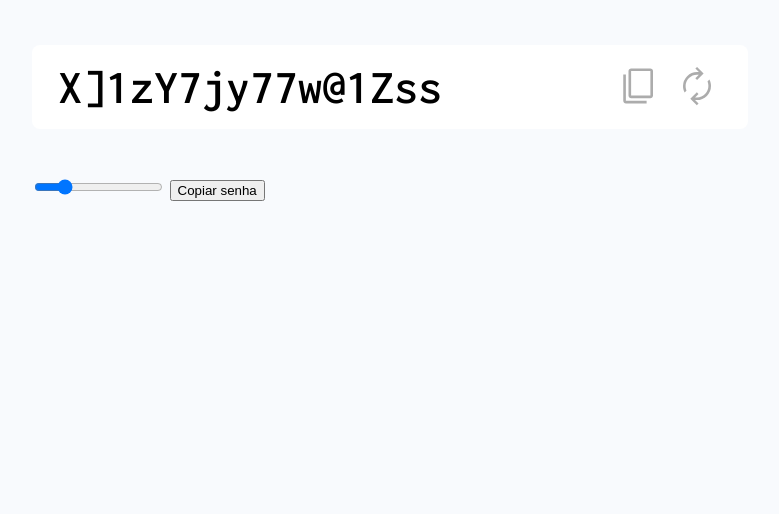
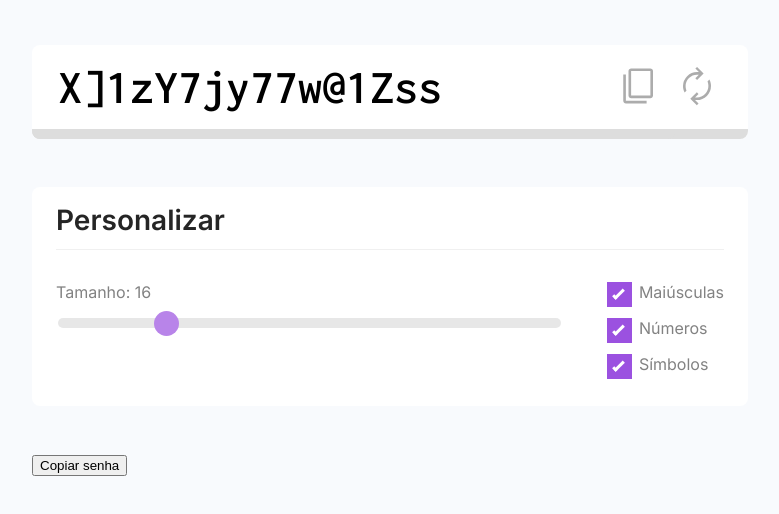
Before and after one commit to marlisonmourao/Gerador-de-senha, a plain HTML site: page index.html in a window 1280 px wide. Shown: the part 118-632 px from the top of the page, without its empty margins (250-1029 px from the left). Drawn offline with Linux system fonts and the light colour scheme; files whose address does not match are found by name.

Commit message:
styling elements

```diff
--- a/index.html
+++ b/index.html
@@ -30,17 +30,48 @@
             <button id="renew"><img src="./assets//renew.svg"width="42"></button>
           </div>
         </div>
+        <div class="security-indicator">
+          <div id="security-indicator-bar" class="bar" style="width: 90%"></div>
+        </div>
       </section>
 
+      <section class="box customize">
+        <h3 class="title">Personalizar</h3>
+        <div class="actions">
+          <div class="password-length">
+            <p>Tamanho: <span id="pssword-length-text">16</span></p>
 
             <input
             type="range"
             name="password-length"
             id="password-length"
+            class="slider"
             value="16"
             min="4"
             max="64"
           />
+          </div>
+          <div class="config">
+            <label class="checkbox-container">
+              <span class="text">Maiúsculas</span>
+              <input type="checkbox" id="uppercase-check" checked />
+              <span class="checkmark">
+              </span>
+            </label>
+            <label class="checkbox-container">
+              <span class="text">Números</span>
+              <input type="checkbox" id="number-check" checked />
+              <span class="checkmark"></span>
+            </label>
+            <label class="checkbox-container">
+              <span class="text">Símbolos</span>
+              <input type="checkbox" id="symbol-check" checked />
+              <span class="checkmark"></span>
+            </label>
+          </div>
+        </div>
+      </section>
+
 
       <button id="copy-2">Copiar senha</button>
     </main>
--- a/style.css
+++ b/style.css
@@ -66,3 +66,146 @@ main {
   opacity: 0.7;
   transition: opacity 0.2s;
 }
+
+.security-indicator {
+  height: 10px;
+  background-color: #ddd;
+  border-bottom-left-radius: 8px;
+  border-bottom-right-radius: 8px;
+}
+
+.security-indicator .bar {
+  height: 10px;
+  background-color: #ddd;
+  border-bottom-left-radius: 8px;
+  border-bottom-right-radius: 8px;
+
+  transition: all 0.2s
+}
+
+.security-indicator .bar.completed {
+  border-top-right-radius: 0;
+}
+
+.security-indicator .bar.critical {
+  background-color: #eb5757;
+}
+
+.security-indicator .bar.warning {
+  background-color: #f2c94c;
+}
+
+.security-indicator .bar.safe {
+  background-color: #27ae60;
+}
+
+.customize {
+  padding: 1rem 1.5rem;
+}
+
+.customize .title {
+  border-bottom: 1px solid #f0f0f0;
+  font-size: 1.75rem;
+  font-weight: bold;
+  margin-bottom: 2rem;
+  padding-bottom: 0.75rem;
+}
+
+.customize .actions {
+  display: flex;
+  gap: 3rem;
+  color: #828282;
+}
+
+.customize .password-length {
+  flex: 1;
+}
+
+.customize .password-length .slider {
+  appearance: none;
+  -webkit-appearance: none;
+  height: 10px;
+  background: #dddddd;
+  outline: none;
+  border-radius: 8px;
+  width: 100%;
+  opacity: 0.7;
+  transition: opacity 0.2s;
+  margin-top: 1rem;
+}
+
+.customize .password-length .slider:hover {
+  opacity: 1;
+}
+
+.customize .password-length .slider::-webkit-slider-thumb {
+  -webkit-appearance: none;
+  appearance: none;
+  width: 25px;
+  height: 25px;
+  border-radius: 25px;
+  background: #9b51e0;
+  cursor: pointer;
+}
+
+.customize .password-length .slider::-moz-range-thumb {
+  width: 25px;
+  height: 25px;
+  border-radius: 25px;
+  background: #9b51e0;
+  cursor: pointer;
+}
+
+.checkbox-container {
+  display: block;
+  position: relative;
+  padding-left: 2rem;
+  margin-bottom: 1rem;
+  cursor: pointer;
+  -webkit-user-select: none;
+  -moz-user-select: none;
+  -ms-user-select: none;
+  user-select: none;
+}
+
+.checkbox-container input {
+  position: absolute;
+  height: 0;
+  width: 0;
+  opacity: 0;
+  cursor: pointer;
+}
+
+.checkbox-container .checkmark {
+  position: absolute;
+  top: 0;
+  left: 0;
+  height: 25px;
+  width: 25px;
+  background-color: #dddddd;
+  transition: all 0.2s;
+}
+
+.checkbox-container:hover input ~ .checkmark {
+  background-color: #cccccc;
+}
+.checkbox-container input:checked ~ .checkmark {
+  background-color: #9b51e0;
+}
+
+.checkbox-container .checkmark:after {
+  content: "";
+  display: none;
+  position: absolute;
+  left: 9px;
+  top: 5px;
+  width: 5px;
+  height: 13px;
+  border: solid white;
+  border-width: 0 3px 3px 0;
+  transform: rotate(45deg);
+}
+
+.checkbox-container input:checked ~ .checkmark:after {
+  display: block;
+}
```
Lines whose indentation alone changed are shown as unchanged.
